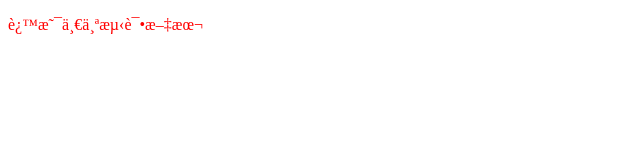
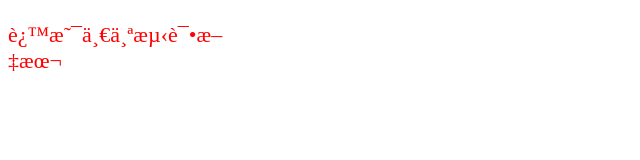
Before and after one commit to 1716048523/xuyx, a plain HTML site: page public/index.html in a window 1280 px wide. Shown: the whole page, without its empty margins (0-640 px from the left). Drawn offline with Linux system fonts and the light colour scheme.

Commit message:
修改test分支代码

```diff
--- a/public/index.html
+++ b/public/index.html
@@ -10,6 +10,8 @@
     <style>
         .red{
             color: red;
+            width: 200px;
+            font-size: 22px;
         }
     </style>
 </html>
```
